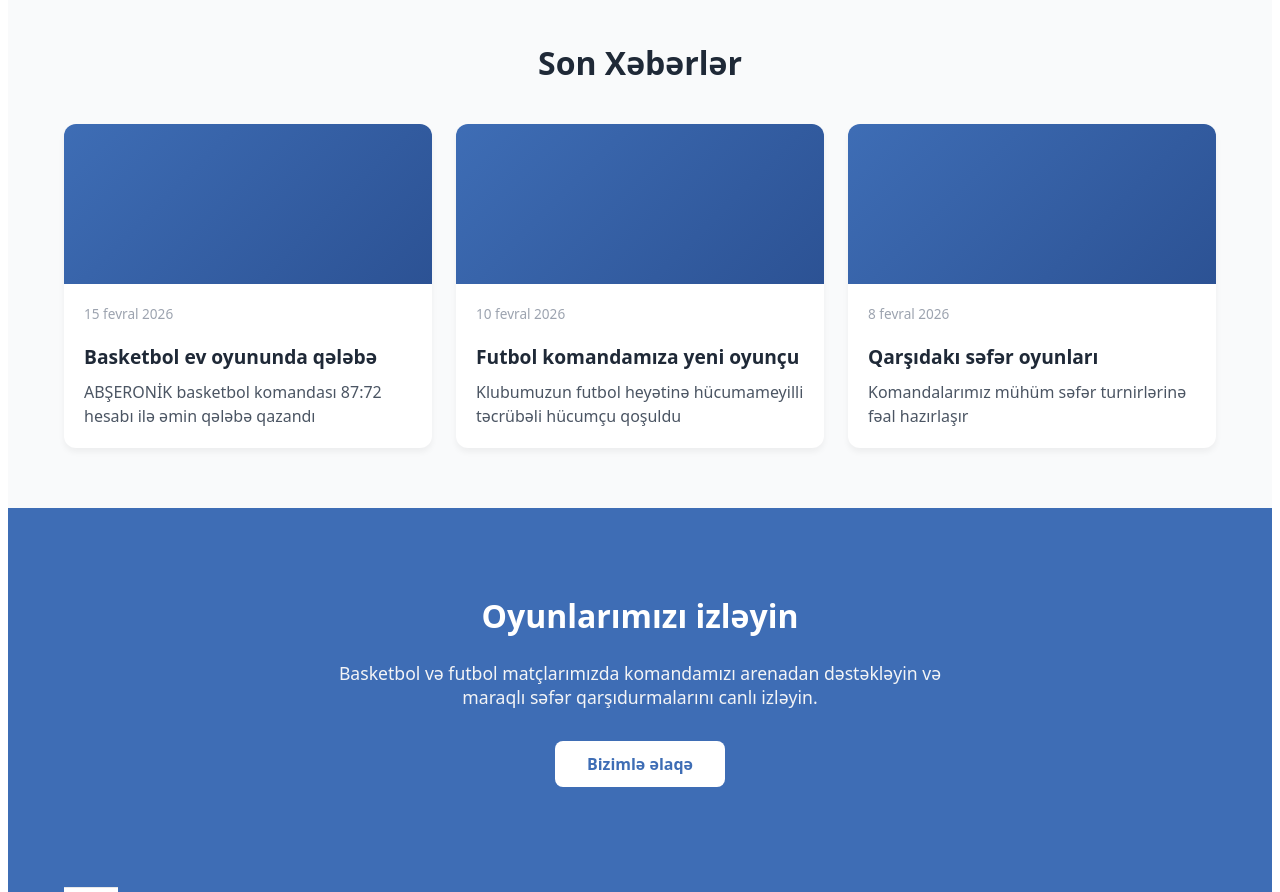
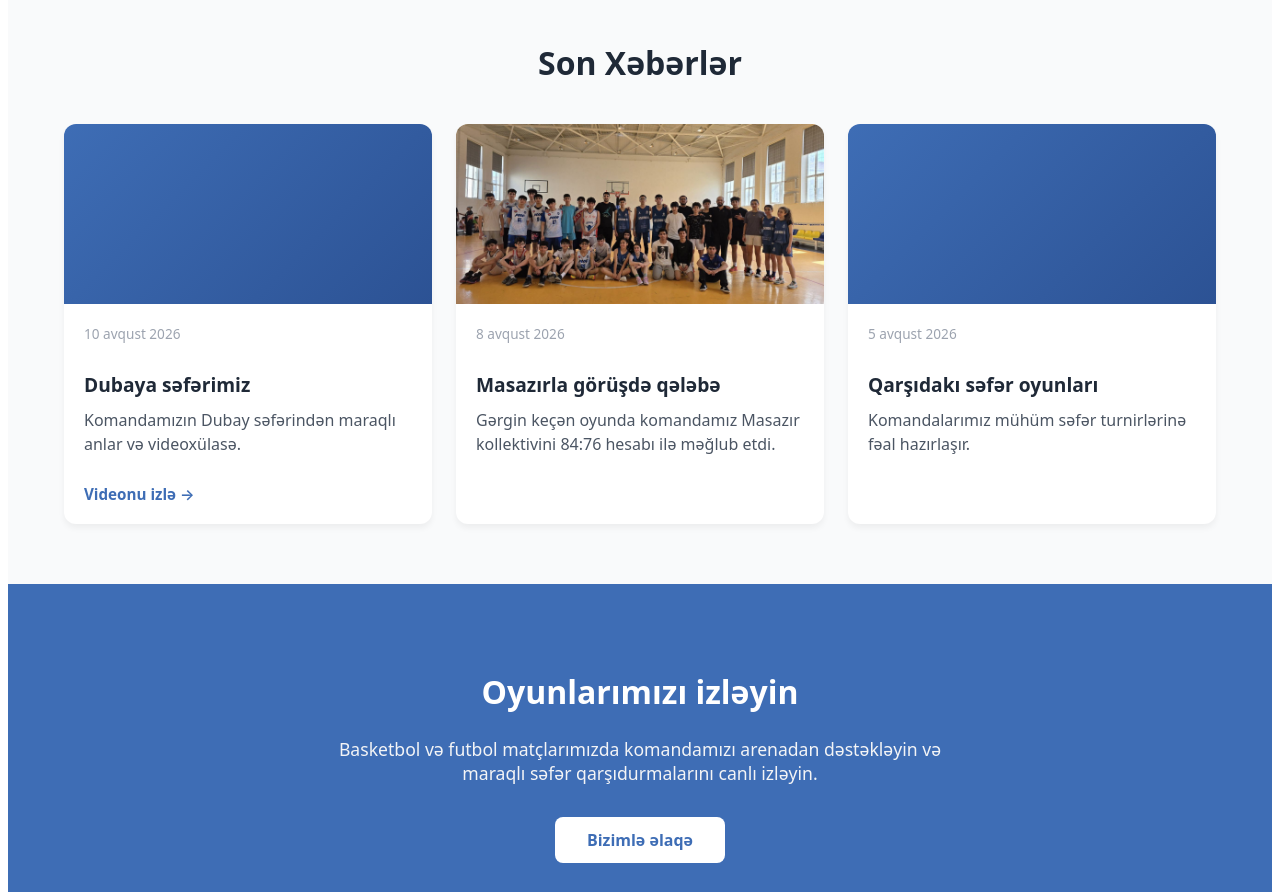
Before and after one commit to EminS17/absheron-ik, a React (Vite) app: page / in a window 1280 px wide. Shown: the part 980-1872 px from the top of the page. Built offline with nearby package versions, Linux system fonts and the light colour scheme.

Commit message:
Update news with Dubai video link and Masazir match photo

```diff
--- a/src/components/Home.jsx
+++ b/src/components/Home.jsx
@@ -2,6 +2,7 @@ import React from 'react';
 import { Link } from 'react-router';
 import { Trophy, Users, Calendar } from 'lucide-react';
 import logo from '/src/assets/logo.png';
+import teamPhoto from '/src/assets/team-photo.jpeg'; // Путь к фотографии команды (сохраните фото в src/assets/team-photo.jpeg)
 
 export default function Home() {
   const features = [
@@ -25,21 +26,27 @@ export default function Home() {
   const news = [
     {
       id: 1,
-      title: 'Basketbol ev oyununda qələbə',
-      date: '15 fevral 2026',
-      description: 'ABŞERONİK basketbol komandası 87:72 hesabı ilə əmin qələbə qazandı',
+      title: 'Dubaya səfərimiz',
+      date: '10 avqust 2026',
+      description: 'Komandamızın Dubay səfərindən maraqlı anlar və videoxülasə.',
+      videoUrl: 'https://www.youtube.com/watch?v=cnHeLAYzSR0',
+      image: null,
     },
     {
       id: 2,
-      title: 'Futbol komandamıza yeni oyunçu',
-      date: '10 fevral 2026',
-      description: 'Klubumuzun futbol heyətinə hücumameyilli təcrübəli hücumçu qoşuldu',
+      title: 'Masazırla görüşdə qələbə',
+      date: '8 avqust 2026',
+      description: 'Gərgin keçən oyunda komandamız Masazır kollektivini 84:76 hesabı ilə məğlub etdi.',
+      videoUrl: null,
+      image: teamPhoto,
     },
     {
       id: 3,
       title: 'Qarşıdakı səfər oyunları',
-      date: '8 fevral 2026',
-      description: 'Komandalarımız mühüm səfər turnirlərinə fəal hazırlaşır',
+      date: '5 avqust 2026',
+      description: 'Komandalarımız mühüm səfər turnirlərinə fəal hazırlaşır.',
+      videoUrl: null,
+      image: null,
     },
   ];
 
@@ -106,13 +113,17 @@ export default function Home() {
       backgroundColor: '#ffffff',
       borderRadius: '12px',
       overflow: 'hidden',
-      boxShadow: '0 4px 6px rgba(0,0,0,0.05)'
+      boxShadow: '0 4px 6px rgba(0,0,0,0.05)',
+      display: 'flex',
+      flexDirection: 'column'
     },
     newsImage: {
-      height: '160px',
-      background: 'linear-gradient(135deg, #3E6DB5, #2C5294)'
+      height: '180px',
+      background: 'linear-gradient(135deg, #3E6DB5, #2C5294)',
+      backgroundSize: 'cover',
+      backgroundPosition: 'center'
     },
-    newsContent: { padding: '20px' },
+    newsContent: { padding: '20px', flex: 1, display: 'flex', flexDirection: 'column' },
     newsDate: { fontSize: '0.85rem', color: '#9ca3af', marginBottom: '8px' },
     ctaText: { fontSize: '1.1rem', color: '#f3f4f6', maxWidth: '640px', margin: '0 auto 32px auto' }
   };
@@ -208,11 +219,36 @@ export default function Home() {
           <div style={styles.grid3}>
             {news.map((item) => (
               <div key={item.id} style={styles.newsCard}>
-                <div style={styles.newsImage}></div>
+                <div
+                  style={{
+                    ...styles.newsImage,
+                    ...(item.image ? { backgroundImage: `url(${item.image})` } : {})
+                  }}
+                ></div>
                 <div style={styles.newsContent}>
                   <div style={styles.newsDate}>{item.date}</div>
                   <h3 style={styles.cardTitle}>{item.title}</h3>
-                  <p style={styles.cardText}>{item.description}</p>
+                  <p style={{ ...styles.cardText, marginBottom: item.videoUrl ? '16px' : '0' }}>
+                    {item.description}
+                  </p>
+
+                  {item.videoUrl && (
+                    <a
+                      href={item.videoUrl}
+                      target="_blank"
+                      rel="noopener noreferrer"
+                      style={{
+                        marginTop: 'auto',
+                        paddingTop: '12px',
+                        color: '#3E6DB5',
+                        fontWeight: '600',
+                        textDecoration: 'none',
+                        fontSize: '0.95rem'
+                      }}
+                    >
+                      Videonu izlə →
+                    </a>
+                  )}
                 </div>
               </div>
             ))}
```
Also changed, not shown: src/assets/team-photo.jpeg (added).
